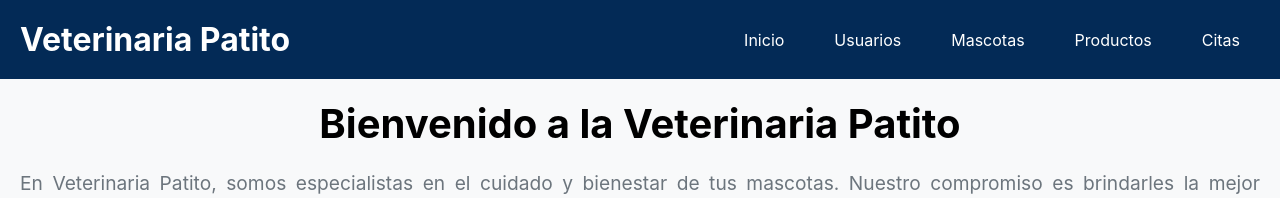
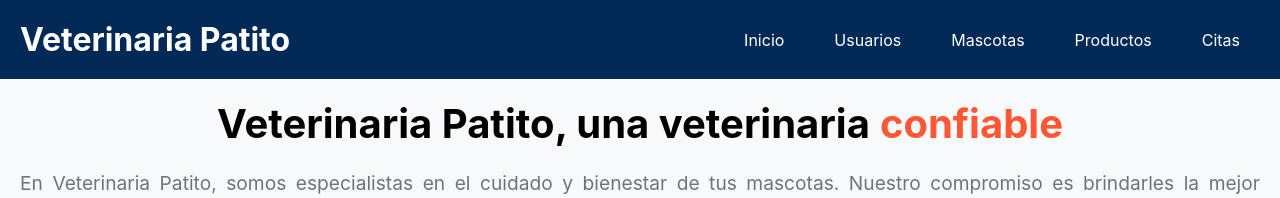
Before and after one commit to CrisCanapi730/veterinaria, a React (Vite) app in the folder client/: page / in a window 1280 px wide. Shown: the top 198 px of the page. Built offline with nearby package versions, Linux system fonts and the light colour scheme.

Commit message:
Titulo dinamico

```diff
--- a/client/src/Home.jsx
+++ b/client/src/Home.jsx
@@ -1,9 +1,32 @@
+import { useEffect, useState } from 'react';
 import './styles/Home.css';
 
 const Home = () => {
+    const [dynamicText, setDynamicText] = useState('confiable');
+    const [color, setColor] = useState('color1');
+
+    useEffect(() => {
+        const texts = [
+            { text: 'confiable', color: 'color1' },
+            { text: 'con experiencia', color: 'color2' },
+            { text: 'amante de los animales', color: 'color3' },
+            { text: 'familiar', color: 'color4' },
+            { text: 'dedicada', color: 'color5' }
+        ];
+        let index = 0;
+
+        const interval = setInterval(() => {
+            index = (index + 1) % texts.length;
+            setDynamicText(texts[index].text);
+            setColor(texts[index].color);
+        }, 1000);
+
+        return () => clearInterval(interval);
+    }, []);
+
     return (
         <div className="Home">
-            <h1>Bienvenido a la Veterinaria Patito</h1>
+            <h1 className='Titulo'>Veterinaria Patito, una veterinaria <span className={color}>{dynamicText}</span></h1>
             <p>En Veterinaria Patito, somos especialistas en el cuidado y bienestar de tus mascotas. Nuestro compromiso es brindarles la mejor atención y servicios personalizados.</p>
             <p>Nos enorgullece ser una veterinaria de Bolivia, comprometida con la salud y felicidad de todas las mascotas. Ya sea que tengas perros, gatos u otros animales, contamos con los recursos y conocimientos para ofrecer el mejor servicio.</p>
             <p>Además de consultas veterinarias, ofrecemos un amplio catálogo de productos de alta calidad, incluyendo alimentos, accesorios y medicinas para cubrir todas las necesidades de tus mascotas.</p>
--- a/client/src/styles/Home.css
+++ b/client/src/styles/Home.css
@@ -5,15 +5,54 @@
     flex-direction: column;
     justify-content: center;
     flex-grow: 1; /* Asegura que ocupe el espacio disponible */
-    }
-
+}
 
 .Home h1 {
     font-size: 2.5em;
     margin-block-end: 20px;
     text-align: center; /* Mantén el título centrado */
+    display: flex;
+    justify-content: center;
+    align-items: center;
 }
 
+.Titulo {
+    display: flex;
+    justify-content: center;
+    gap: 10px; /* Añade espacio entre el texto estático y el dinámico */
+}
+
+.static-text {
+    text-align: start;
+}
+
+.dynamic-text {
+    white-space: nowrap; /* Previene que el texto dinámico se divida en líneas */
+    margin-inline-start: 10px; /* Asegura un pequeño margen entre el texto estático y dinámico */
+}
+
+/* Colores para el texto dinámico */
+.color1 {
+    color: #FF5733; /* Rojo */
+}
+
+.color2 {
+    color: #256d32; /* Verde */
+}
+
+.color3 {
+    color: #133cf3; /* Azul */
+}
+
+.color4 {
+    color: #FF33A1; /* Rosa */
+}
+
+.color5 {
+    color: #FF8C33; /* Naranja */
+}
+
+/* Estilos para los párrafos */
 .Home p {
     font-size: 1.2em;
     color: #6c757d;
```
Also changed, not shown: client/src/Citas.jsx (added).
